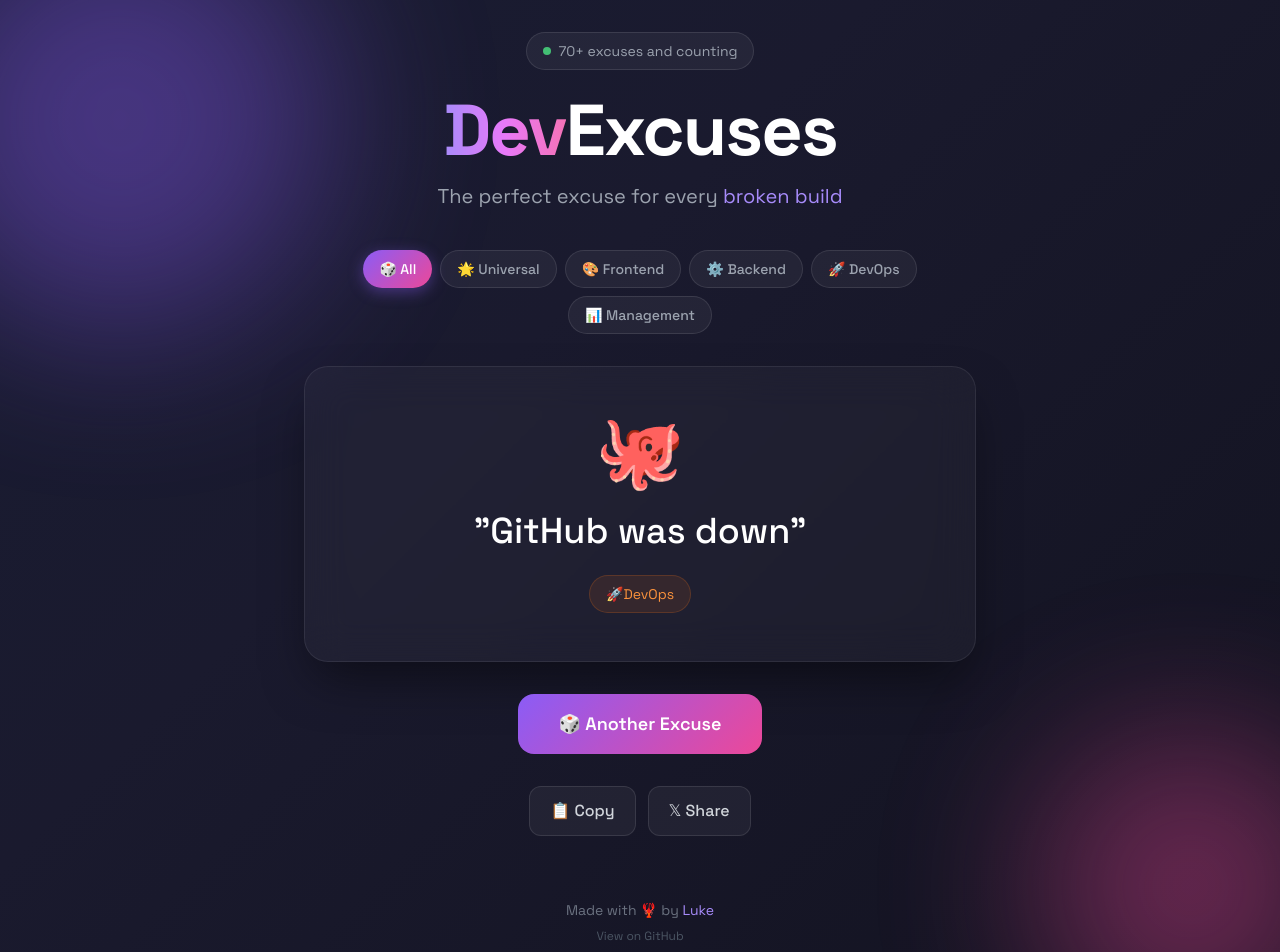
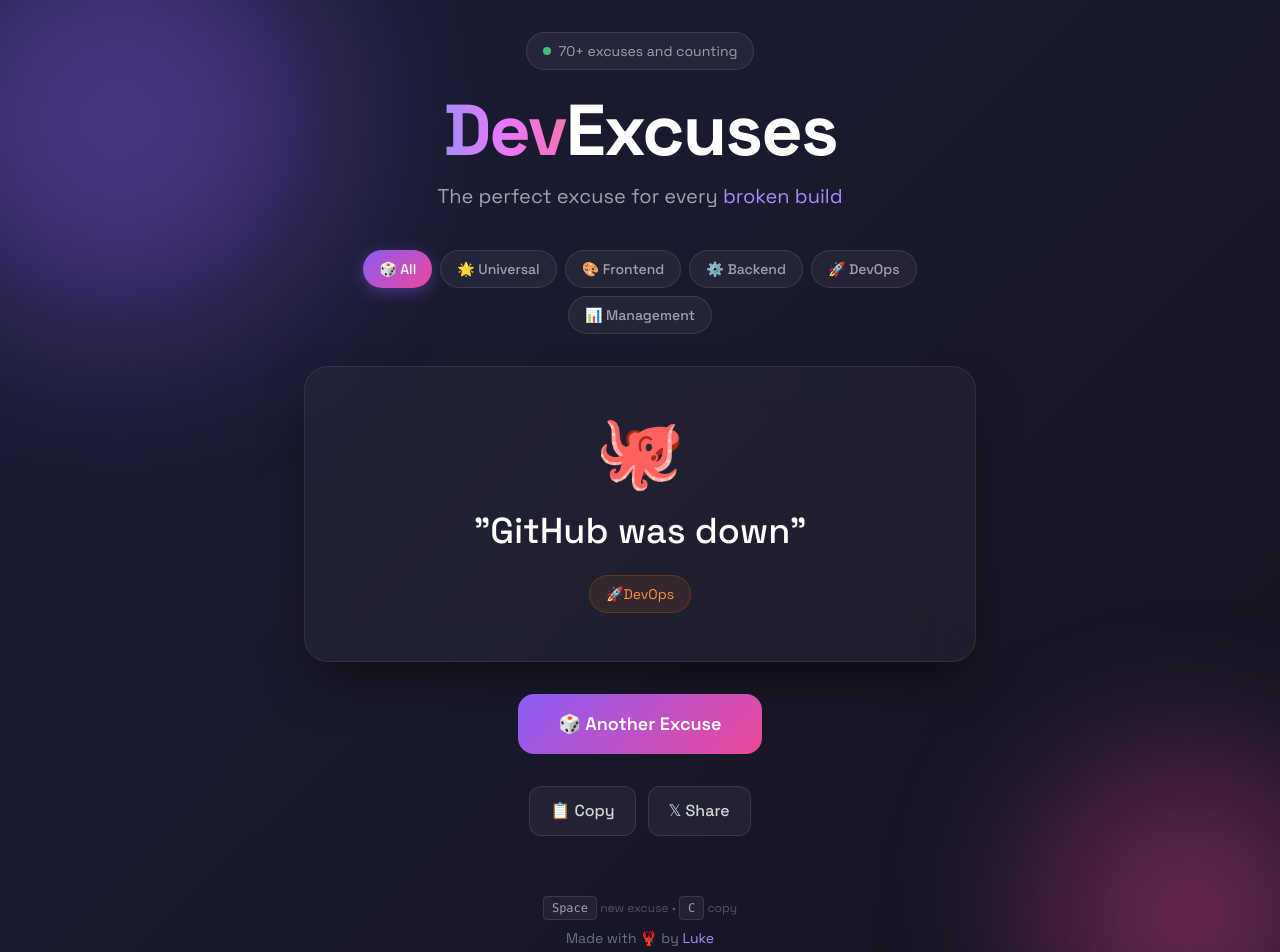
Before and after one commit to dgz9/devexcuses, a Next.js app: page / in a window 1280 px wide. Shown: the top 952 px of the page. Built offline with nearby package versions, Linux system fonts and the light colour scheme.

Commit message:
Add keyboard shortcuts (Space for new, C to copy)

```diff
--- a/app/page.tsx
+++ b/app/page.tsx
@@ -41,6 +41,21 @@
   useEffect(() => {
     generateExcuse();
   }, []);
+
+  // Keyboard shortcuts
+  useEffect(() => {
+    const handleKeyDown = (e: KeyboardEvent) => {
+      if (e.code === 'Space' && !e.repeat && document.activeElement?.tagName !== 'INPUT') {
+        e.preventDefault();
+        generateExcuse();
+      }
+      if (e.code === 'KeyC' && !e.repeat && !e.ctrlKey && !e.metaKey && document.activeElement?.tagName !== 'INPUT') {
+        copyToClipboard();
+      }
+    };
+    window.addEventListener('keydown', handleKeyDown);
+    return () => window.removeEventListener('keydown', handleKeyDown);
+  }, [generateExcuse, copyToClipboard]);
 
   return (
     <main className="min-h-screen bg-gradient-animate relative overflow-hidden">
@@ -186,6 +201,12 @@
 
         {/* Footer */}
         <footer className="mt-16 text-center">
+          <p className="text-gray-600 text-xs mb-3">
+            <kbd className="px-2 py-1 bg-white/5 border border-white/10 rounded text-gray-400 font-mono">Space</kbd>
+            {' '}new excuse • {' '}
+            <kbd className="px-2 py-1 bg-white/5 border border-white/10 rounded text-gray-400 font-mono">C</kbd>
+            {' '}copy
+          </p>
           <p className="text-gray-500 text-sm">
             Made with 🦞 by{' '}
             <a
```
